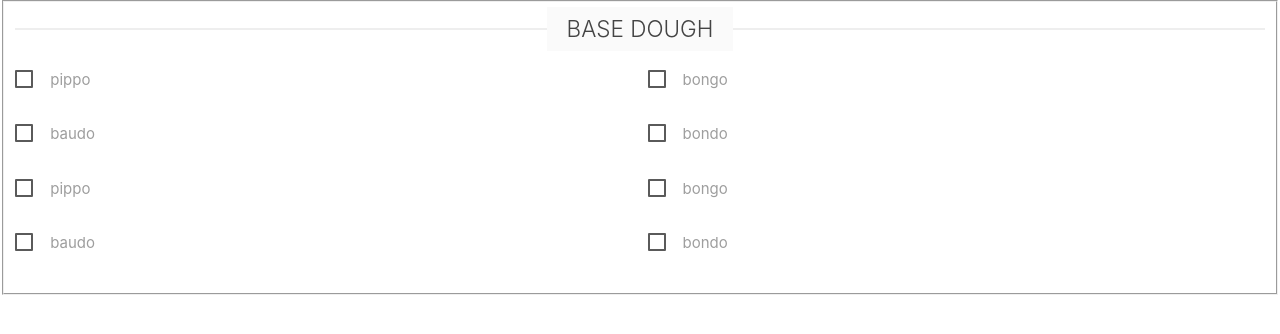
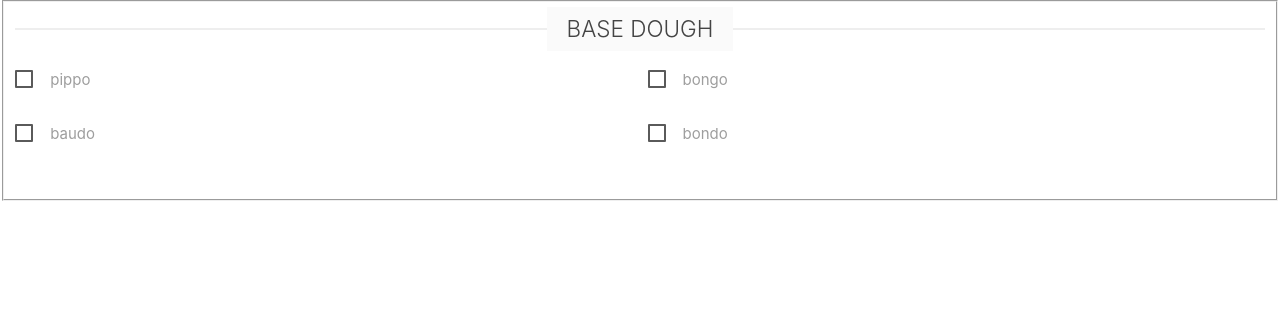
Before and after one commit to Drumso/Sardiniasupport, a Jekyll site: the page built from test_ingredients_layout.md, in a window 1280 px wide. Shown: the top 334 px of the page. Built offline with Jekyll 4.4.1, drawn with Linux system fonts in a browser that asks for light colours.

Commit message:
Update ingredients_list.html

```diff
--- a/_layouts/ingredients_list.html
+++ b/_layouts/ingredients_list.html
@@ -26,7 +26,7 @@ layout: default
 </ul>
 
 <ul class="ingredients_list_1 checkbox">
-  {% for ingredient in page.ingredients_list %}
+  {% for ingredient in page.ingredients_list_1 %}
   {% assign ingredient_data = ingredient | split: "@" %}
   {% assign ingredient_name = ingredient_data[0] %}
   {% assign ingredient_quantity = ingredient_data[1] %}
```
